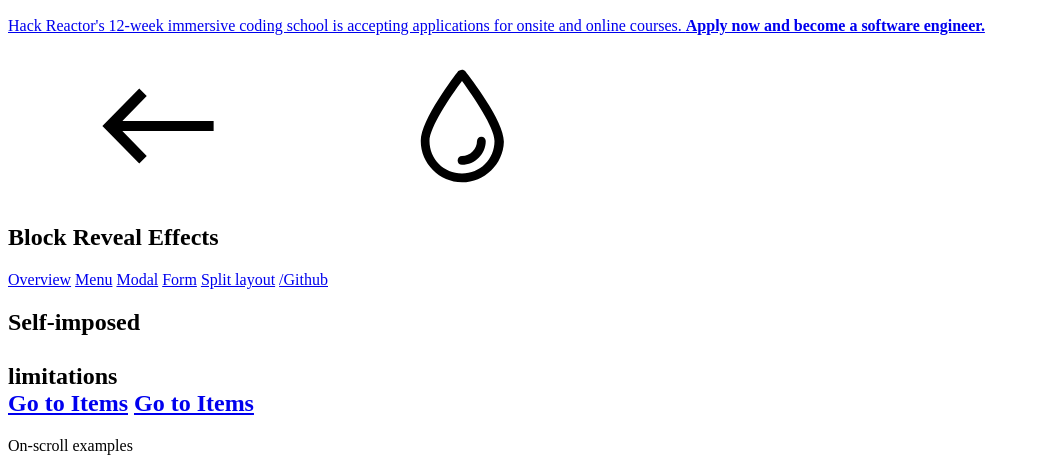
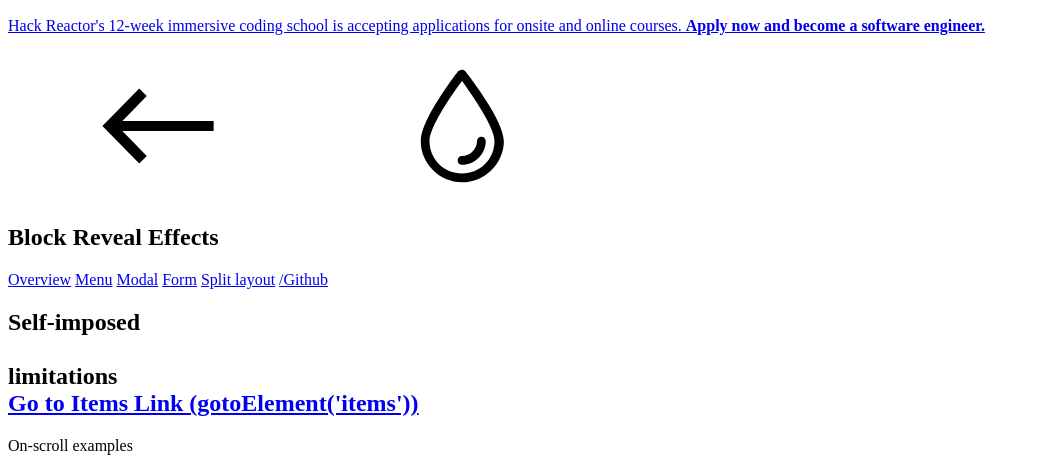
Before and after one commit to kibernetikus/kibernetikus.github.io, a plain HTML site: page angular/home/home.template.html in a window 1280 px wide. Shown: the part 319-791 px from the top of the page, without its empty margins (0-1040 px from the left). Drawn offline with Linux system fonts and the light colour scheme; files whose address does not match are found by name.

Commit message:
one link

```diff
--- a/angular/home/home.template.html
+++ b/angular/home/home.template.html
@@ -35,8 +35,7 @@
                 <h2 class="content__title content__title--center">
                     <div id="rev-1" class="content__title__inner">Self-imposed</div><br/>
                     <div id="rev-2" class="content__title__inner content__title__inner--offset-1">limitations</div>
-                    <a href="/" id="rev-1_2" ng-click="gotoElement('items')"> Go to Items</a>
-                    <a href="/" ng-click="gotoElement('items')">Go to Items</a>
+                    <a href="/" ng-click="gotoElement('items')">Go to Items Link (gotoElement('items')) </a>
                 </h2>
 
             </section>
```
